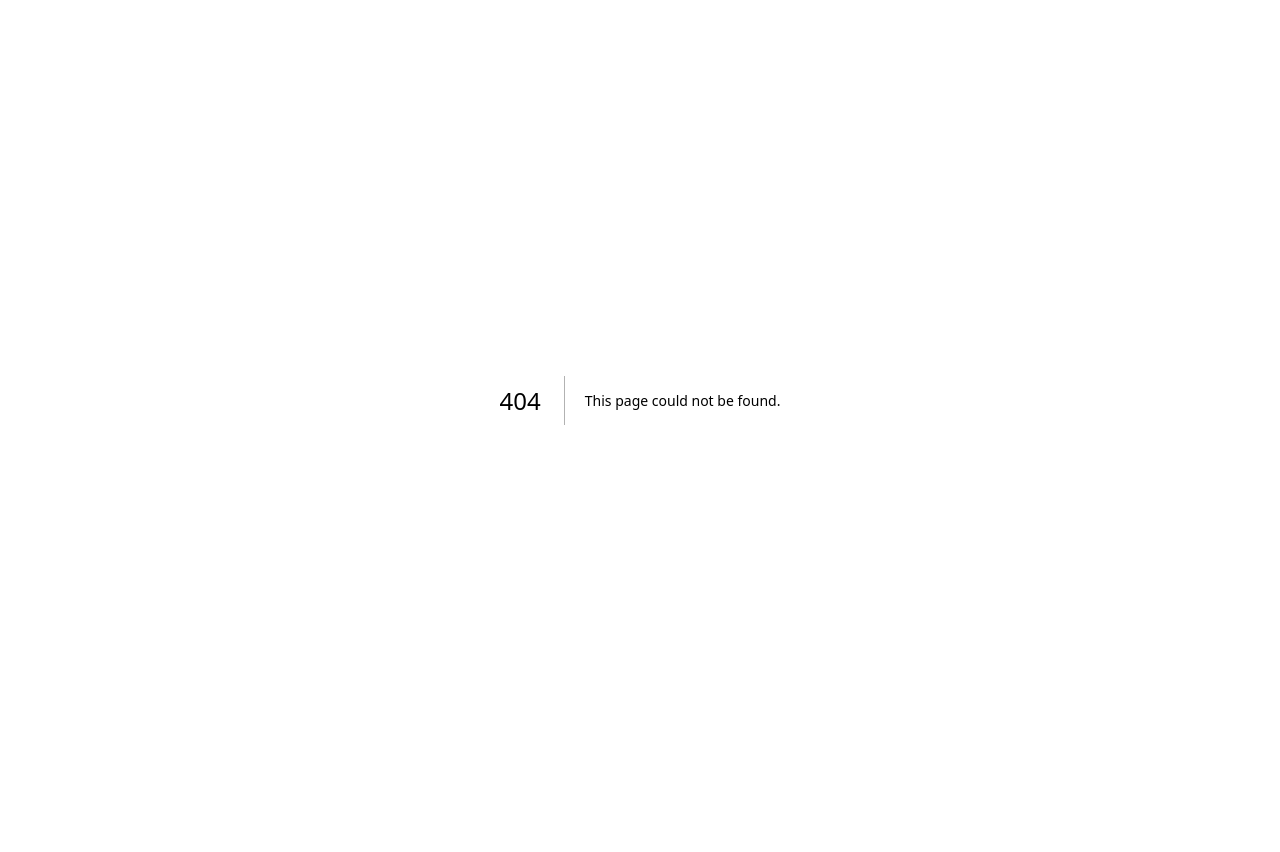
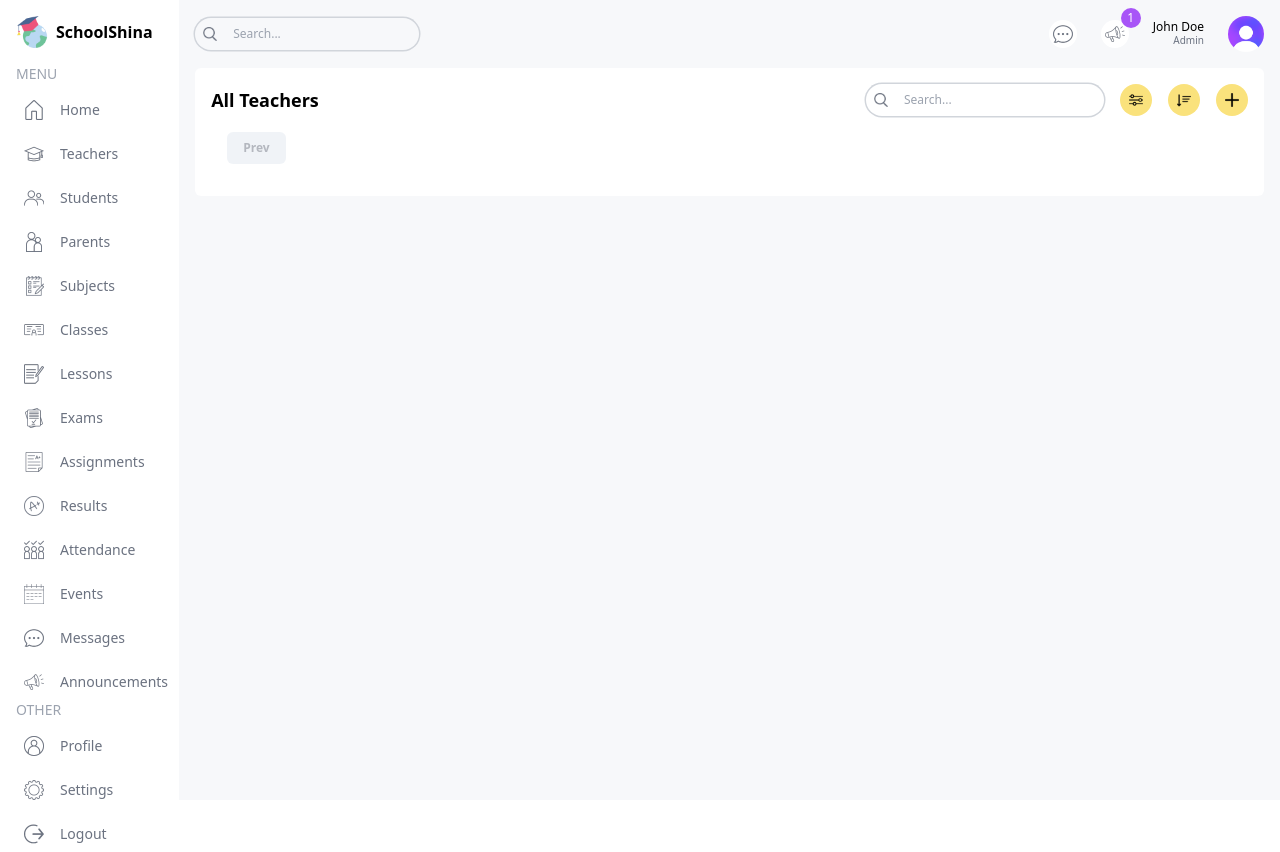
Before and after one commit to shinaayomi/school-management-dashboard-ui, a Next.js app: page /list/teachers in a window 1280 px wide. Before the commit this address had no page. Before the commit the page ends 800 px from the top, so only its background shows below. Built offline with nearby package versions, Linux system fonts and the light colour scheme.

Commit message:
table search ui

```diff
--- a/src/app/(dashboard)/layout.tsx
+++ b/src/app/(dashboard)/layout.tsx
@@ -22,7 +22,7 @@
         <Menu />
       </div>
       {/* RIGHT */}
-      <div className="w-[86%] md:w-[92%] lg:w-[84%] xl:w-[86%] bg-[#F7F8FA] overflow-scroll">
+      <div className="w-[86%] md:w-[92%] lg:w-[84%] xl:w-[86%] bg-[#F7F8FA] overflow-scroll flex flex-col">
         <Navbar />
         {children}
       </div>
--- /dev/null
+++ b/src/app/(dashboard)/list/teachers/page.tsx
@@ -0,0 +1,51 @@
+import Pagination from "@/components/Pagination";
+import TableSearch from "@/components/TableSearch";
+import Image from "next/image";
+import React from "react";
+
+export default function TeacherListPage() {
+  return (
+    <div className="bg-white p-4 rounded-md m-4 mt-0">
+      {/* TOP */}
+      <div className="flex items-center justify-between">
+        <h1 className="hidden md:block text-lg font-semibold">All Teachers</h1>
+        <div className="flex flex-col md:flex-row items-center gap-4 w-full md:w-auto">
+          <TableSearch />
+          <div className="flex items-center gap-4 self-end">
+            <button className="w-8 h-8 flex items-center justify-center rounded-full bg-shinaYellow">
+              <Image
+                src="/images/filter.png"
+                alt="filter"
+                width={14}
+                height={14}
+                priority
+              />
+            </button>
+            <button className="w-8 h-8 flex items-center justify-center rounded-full bg-shinaYellow">
+              <Image
+                src="/images/sort.png"
+                alt="filter"
+                width={14}
+                height={14}
+                priority
+              />
+            </button>
+            <button className="w-8 h-8 flex items-center justify-center rounded-full bg-shinaYellow">
+              <Image
+                src="/images/plus.png"
+                alt="filter"
+                width={14}
+                height={14}
+                priority
+              />
+            </button>
+          </div>
+        </div>
+      </div>
+      {/* LIST */}
+      <div className=""></div>
+      {/* PAGINATION */}
+      <Pagination />
+    </div>
+  );
+}
--- a/src/app/(dashboard)/parent/page.tsx
+++ b/src/app/(dashboard)/parent/page.tsx
@@ -1,5 +1,21 @@
+import Announcements from "@/components/Announcements";
+import BigCalendar from "@/components/BigCalendar";
 import React from "react";
 
 export default function ParentPage() {
-  return <div>ParentPage</div>;
+  return (
+    <div className="flex-1 p-4 flex gap-4 flex-col xl:flex-row">
+      {/* LEFT */}
+      <div className="w-full xl:w-2/3 flex flex-col gap-8">
+        <div className="h-full bg-white p-4 rounded-md">
+          <h1 className="text-xl font-semibold">Schedule (John Doe)</h1>
+          <BigCalendar />
+        </div>
+      </div>
+      {/* RIGHT */}
+      <div className="w-full xl:w-1/3 flex flex-col gap-8">
+        <Announcements />
+      </div>
+    </div>
+  );
 }
--- a/src/app/(dashboard)/teacher/page.tsx
+++ b/src/app/(dashboard)/teacher/page.tsx
@@ -1,5 +1,21 @@
+import Announcements from "@/components/Announcements";
+import BigCalendar from "@/components/BigCalendar";
 import React from "react";
 
 export default function TeacherPage() {
-  return <div>TeacherPage</div>;
+  return (
+    <div className="flex-1 p-4 flex gap-4 flex-col xl:flex-row">
+      {/* LEFT */}
+      <div className="w-full xl:w-2/3 flex flex-col gap-8">
+        <div className="h-full bg-white p-4 rounded-md">
+          <h1 className="text-xl font-semibold">Schedule</h1>
+          <BigCalendar />
+        </div>
+      </div>
+      {/* RIGHT */}
+      <div className="w-full xl:w-1/3 flex flex-col gap-8">
+        <Announcements />
+      </div>
+    </div>
+  );
 }
--- a/src/app/globals.css
+++ b/src/app/globals.css
@@ -73,8 +73,42 @@
   color: black !important;
   padding: 10px !important;
   margin: 10px !important;
+  width: 99% !important;
 }
 
 .rbc-event:nth-child(1) {
   background-color: #e2f8ff !important;
 }
+
+.rbc-event:nth-child(2) {
+  background-color: #fefce8 !important;
+}
+
+.rbc-event:nth-child(3) {
+  background-color: #f2f1ff !important;
+}
+
+.rbc-event:nth-child(4) {
+  background-color: #fdf2fb !important;
+}
+
+.rbc-event:nth-child(5) {
+  background-color: #e2f8ff !important;
+}
+
+.rbc-event:nth-child(6) {
+  background-color: #fefce8 !important;
+}
+
+.rbc-event:nth-child(7) {
+  background-color: #f2f1ff !important;
+}
+
+.rbc-event:nth-child(8) {
+  background-color: #fdf2fb !important;
+}
+
+.rbc-event-label {
+  color: gray !important;
+  margin-bottom: 5px !important;
+}
--- a/src/components/Navbar.tsx
+++ b/src/components/Navbar.tsx
@@ -5,7 +5,7 @@
   return (
     <div className="flex items-center justify-between p-4">
       {/* SEARCH BAR */}
-      <div className="hidden md:flex items-center gap-2 text-xs rounded-full ring-[1.5px] ring-gray-300 px-3">
+      <div className="hidden md:flex items-center gap-2 text-xs rounded-full ring-[1.5px] ring-gray-300 px-2">
         <Image
           src="/images/search.png"
           alt="search"
--- /dev/null
+++ b/src/components/Pagination.tsx
@@ -0,0 +1,14 @@
+import React from "react";
+
+export default function Pagination() {
+  return (
+    <div className="p-4 flex items-center justify-between text-gray-500">
+      <button
+        disabled
+        className="py-2 px-4 rounded-md bg-slate-200 text-xs font-semibold disabled:opacity-50 disabled:cursor-not-allowed"
+      >
+        Prev
+      </button>
+    </div>
+  );
+}
--- /dev/null
+++ b/src/components/TableSearch.tsx
@@ -0,0 +1,21 @@
+import Image from "next/image";
+import React from "react";
+
+export default function TableSearch() {
+  return (
+    <div className="w-full md:w-auto flex items-center gap-2 text-xs rounded-full ring-[1.5px] ring-gray-300 px-2">
+      <Image
+        src="/images/search.png"
+        alt="search"
+        width={14}
+        height={14}
+        priority
+      />
+      <input
+        type="text"
+        placeholder="Search..."
+        className="w-[200px] p-2 bg-transparent outline-none"
+      />
+    </div>
+  );
+}
```
